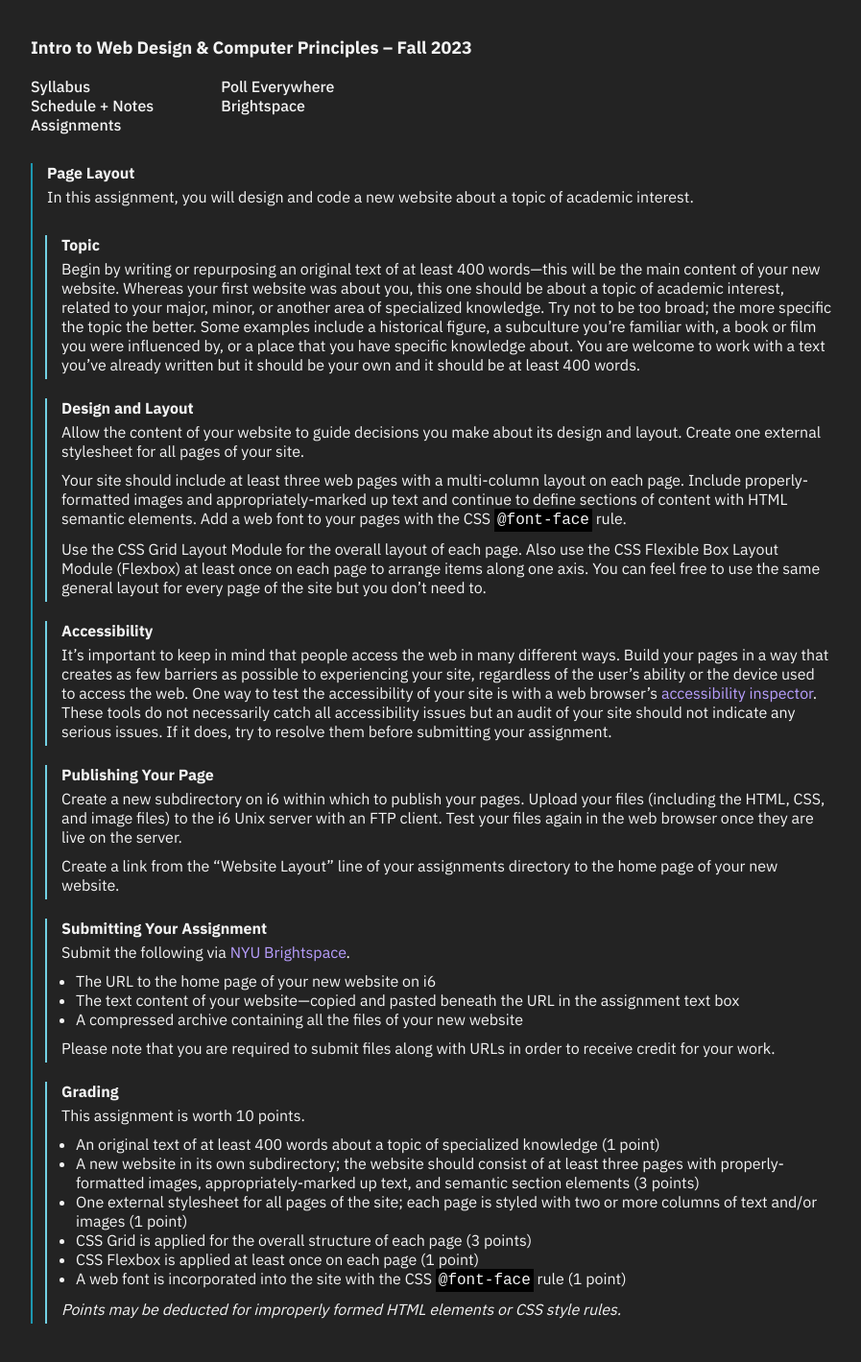
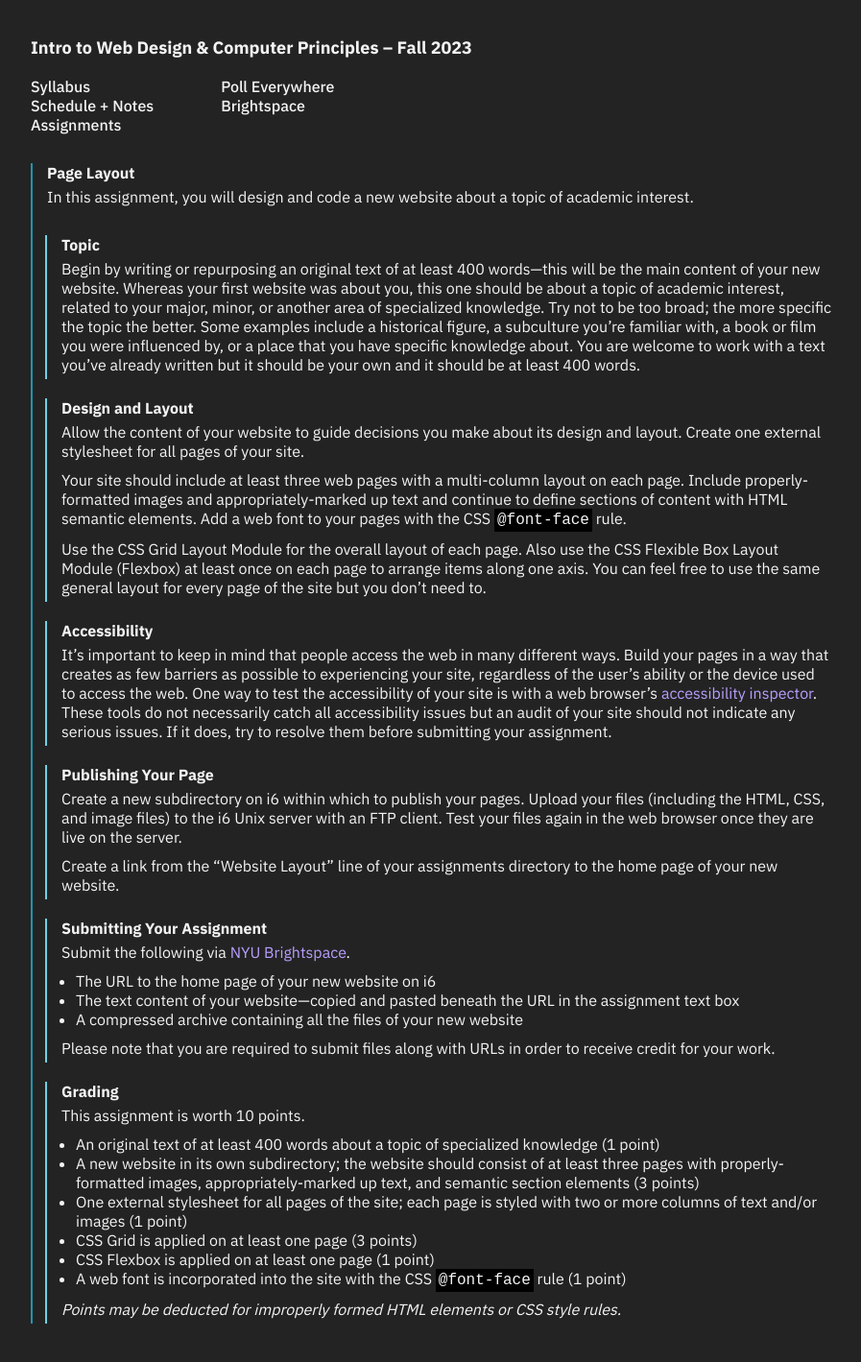
Before and after one commit to emilydidthis/CSCI-UA.004-Fall23, a Jekyll site: the page built from assignments/06.markdown, in a window 1280 px wide. Shown: the whole page at 96% size, without its empty margins (8-905 px from the left). Built offline with Jekyll 4.4.1, drawn with Linux system fonts in a browser that asks for light colours.

Commit message:
updating assignment 6

```diff
--- a/assignments/06.markdown
+++ b/assignments/06.markdown
@@ -56,8 +56,8 @@ This assignment is worth 10 points.
 - An original text of at least 400 words about a topic of specialized knowledge (1 point)
 - A new website in its own subdirectory; the website should consist of at least three pages with properly-formatted images, appropriately-marked up text, and semantic section elements (3 points)
 - One external stylesheet for all pages of the site; each page is styled with two or more columns of text and/or images (1 point)
-- CSS Grid is applied for the overall structure of each page (3 points)
-- CSS Flexbox is applied at least once on each page (1 point)
+- CSS Grid is applied on at least one page (3 points)
+- CSS Flexbox is applied on at least one page (1 point)
 - A web font is incorporated into the site with the CSS `@font-face` rule (1 point)
 
 *Points may be deducted for improperly formed HTML elements or CSS style rules.*
```
Also changed, not shown: 2 other files.
